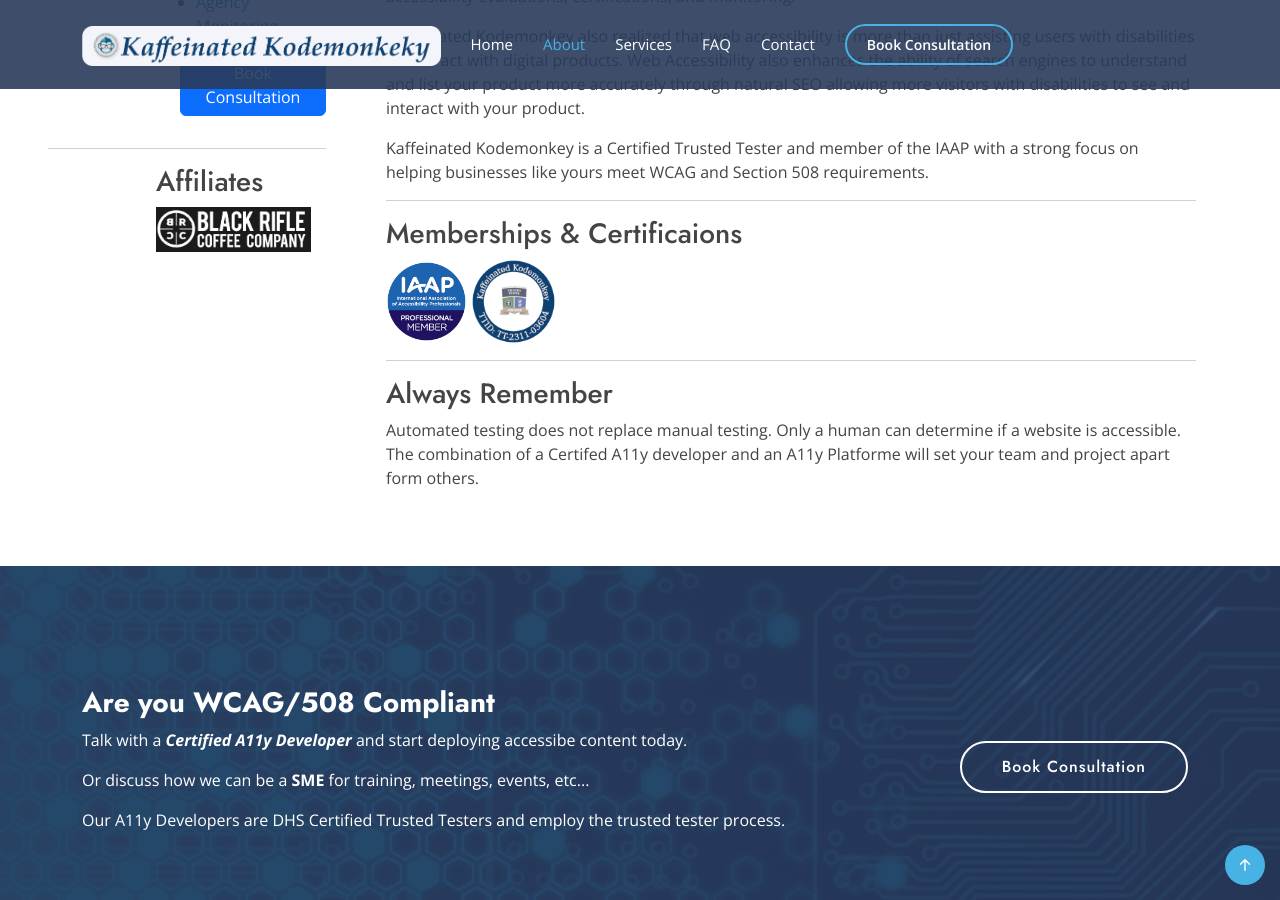
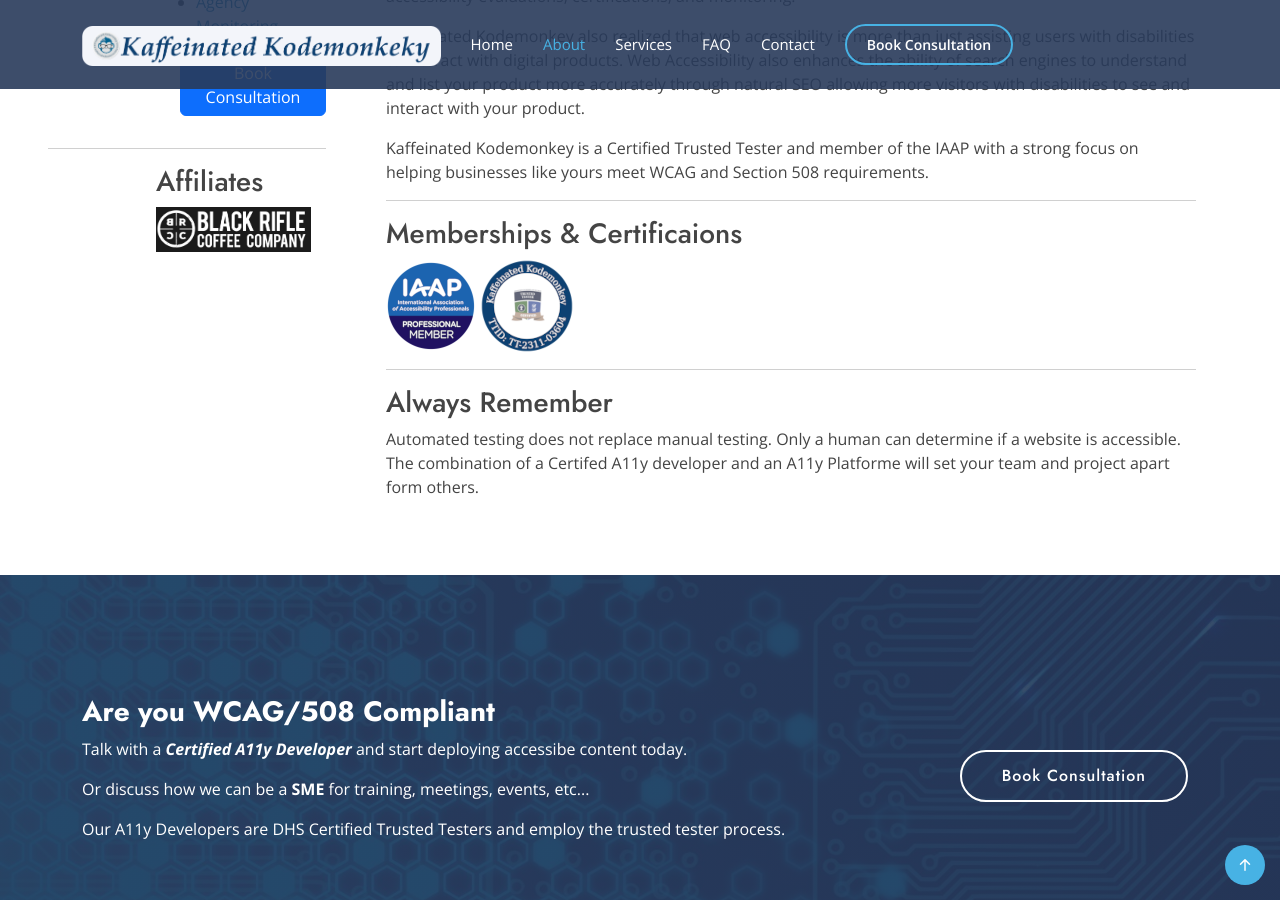
Before and after one commit to Kaffeianted-Kodemonkey/Staging, a Jekyll site: the page built from About.html, in a window 1280 px wide and 900 px high, scrolled down 653 px. Built offline with Jekyll 4.4.1, drawn with Linux system fonts in a browser that asks for light colours; comment, search, counter and statistics services are not loaded.

Commit message:
fix images

```diff
--- a/About.html
+++ b/About.html
@@ -26,5 +26,5 @@ the ability of search engines to understand and list your product more accuratel
 <hr>
 
 <h3>Memberships & Certificaions</h3>
-<img src="/assets/img/professional-member.png" alt="IAAP Professional Memger" width="10%" />
-<img src="/assets/img/TT-Certificate.png" alt="Trusted Tester Certificate - ID# TT-2311-03604" width="10.5%" />
+<img src="/assets/img/professional-member.png" alt="IAAP Professional Memger"  />
+<img src="/assets/img/TT-Certificate.png" alt="Trusted Tester Certificate - ID# TT-2311-03604" />
```
Also changed, not shown: assets/img/TT-Certificate.png, assets/img/professional-member.png, 4 other files.
